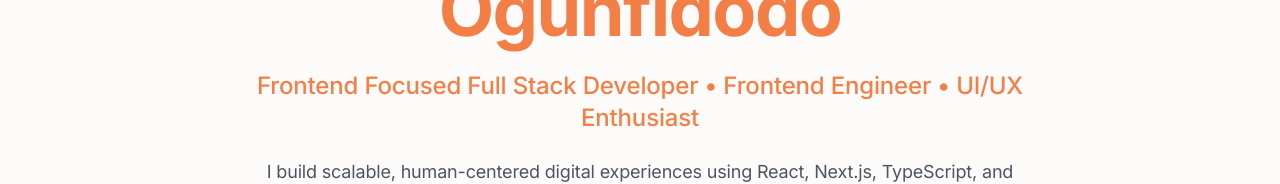
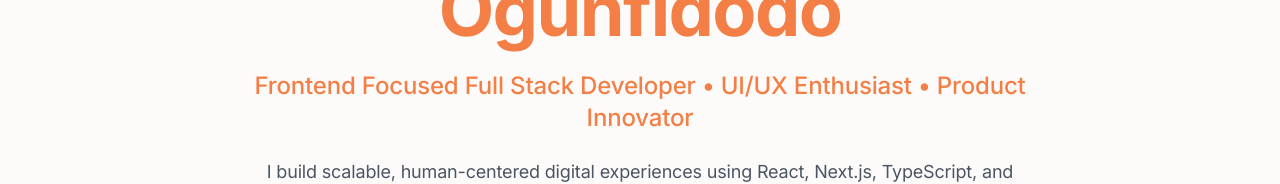
Before and after one commit to fidodo/new-portfolio, a Next.js app: page / in a window 1280 px wide. Shown: the part 279-463 px from the top of the page. Built offline with nearby package versions, Linux system fonts and the light colour scheme; no server answers; the database is empty.

Commit message:
fix: text update

```diff
--- a/app/components/Hero.tsx
+++ b/app/components/Hero.tsx
@@ -56,8 +56,8 @@
             initial={{ opacity: 0, y: 30 }}
             animate={{ opacity: 1, y: 0 }}
           >
-            Frontend Focused Full Stack Developer • Frontend Engineer • UI/UX
-            Enthusiast
+            Frontend Focused Full Stack Developer • UI/UX Enthusiast • Product
+            Innovator
           </motion.p>
 
           <motion.p
```
